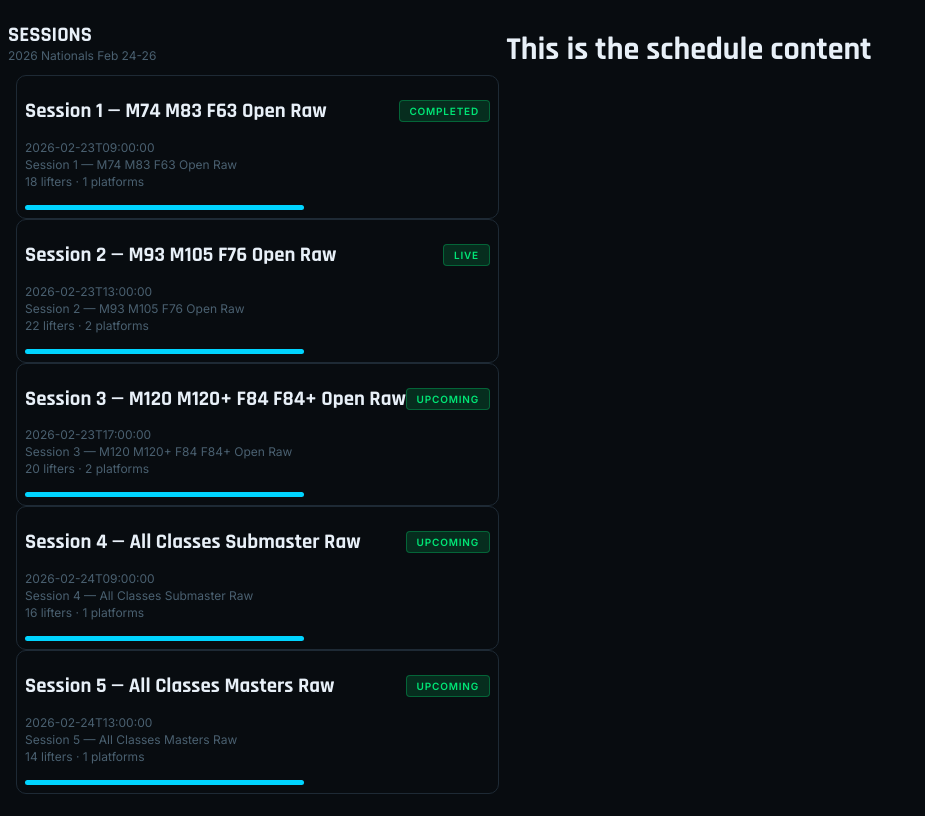
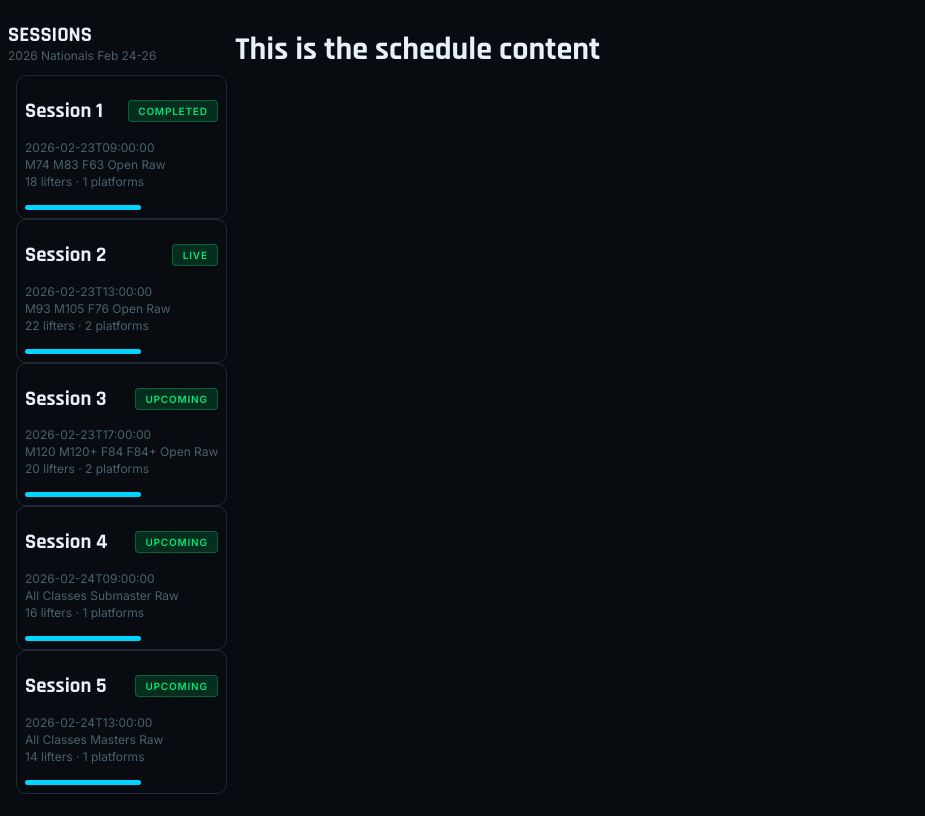
Before and after one commit to kbongco/meet-lifting-track, a Next.js app: page /schedule in a window 1280 px wide. Shown: the whole page, without its empty margins (0-925 px from the left). Built offline with nearby package versions, Linux system fonts and the light colour scheme.

Commit message:
added in regex and split for the headers

```diff
--- a/Components/ui/ScheduleCard/ScheduleCard.scss
+++ b/Components/ui/ScheduleCard/ScheduleCard.scss
@@ -5,6 +5,7 @@
   border: 1px solid $color-border;
   border-radius: 10px;
   margin-left: 8px;
+  margin-right: 8px;
   margin-right: 8px;
   padding: 8px;
 
--- a/Components/ui/ScheduleCard/ScheduleCard.tsx
+++ b/Components/ui/ScheduleCard/ScheduleCard.tsx
@@ -7,14 +7,14 @@ export default function ScheduleCards({sessionNumber, scheduleDate, weightDivisi
   return (
     <div className='chbi-lifting-schedule-card-container'>
       <div className='chbi-lifting-schedule-header-container'>
-        <h1 className='chbi-lifting-schedule-header '>{sessionNumber}</h1>
+        <h1 className='chbi-lifting-schedule-header '>{sessionNumber.split('—')[0].trim()}</h1>
         <Badge
           children={status}
         badgeType='success'/>
         </div>
       <div className='chbi-lifting-schedule-info'>
         <p className='chbi-lifting-info'>{scheduleDate}</p>
-        <p className='chbi-lifting-info'>{weightDivision}</p>
+        <p className='chbi-lifting-info'>{weightDivision.replace(/^Session \d+\s*—\s*/, '')}</p>
         <p className='chbi-lifting-info'>{totalLifters} lifters · {totalPlatforms} platforms</p>
       </div>
       <ScheduleProgress/>
```
